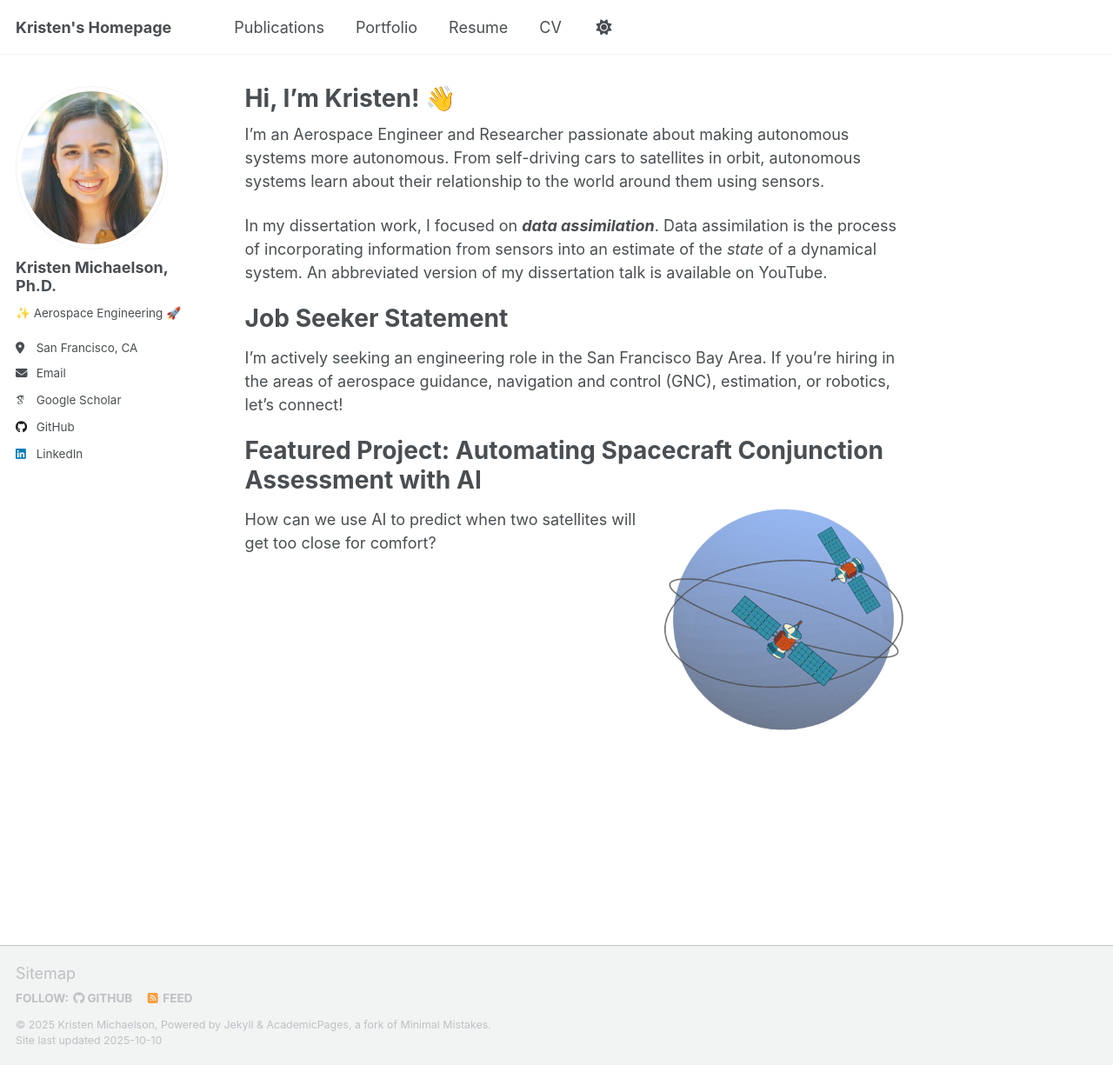
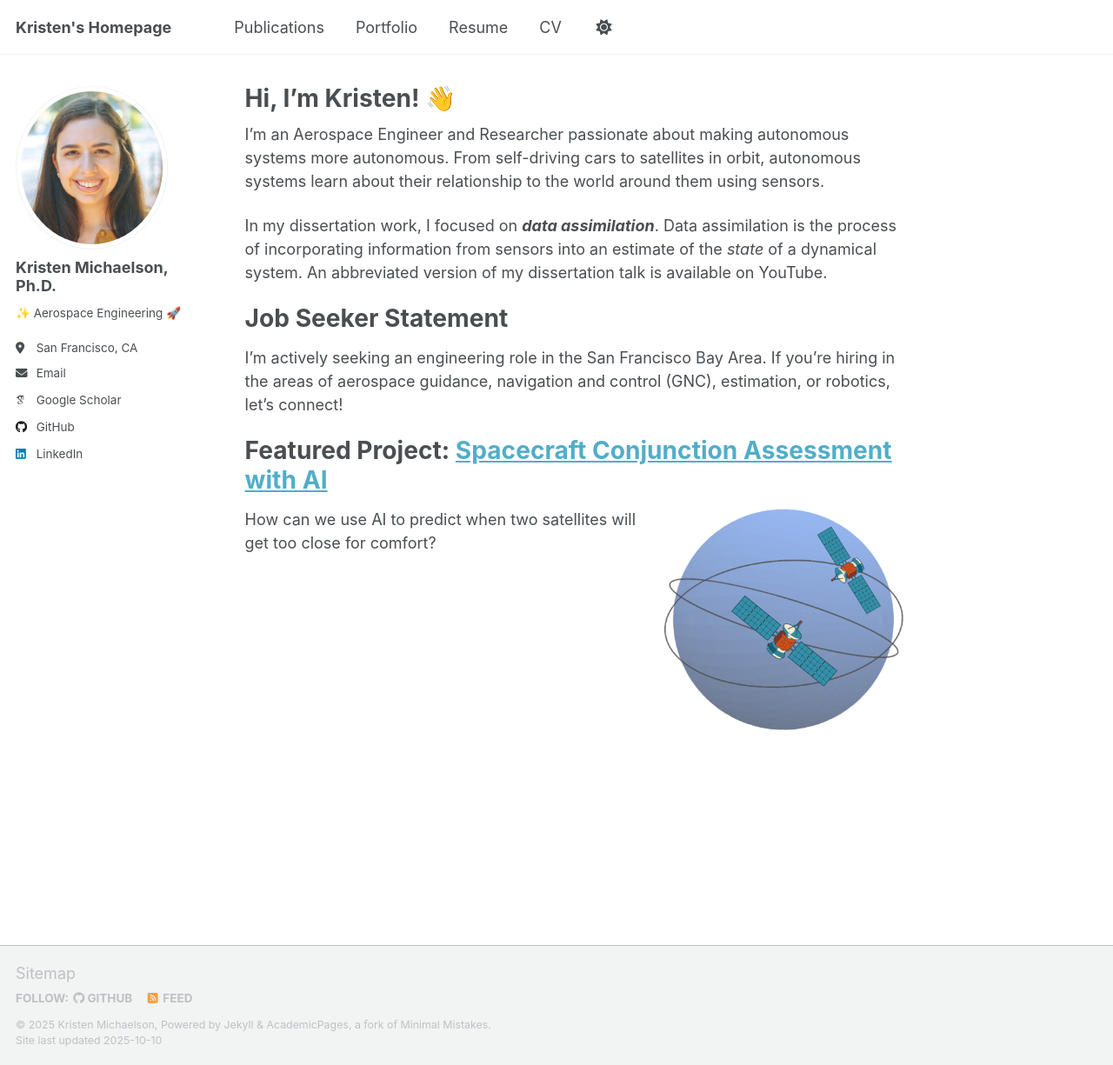
Before and after one commit to kristenmichaelson/kristenmichaelson.github.io, a Jekyll site: the page built from _pages/about.md, in a window 1280 px wide and 1225 px high. Shown: the whole window at 87% size. Built offline with Jekyll 4.4.1, drawn with Linux system fonts in a browser that asks for light colours; some web fonts are replaced; a script that is not in the unit is left out.

Commit message:
Update about.md

```diff
--- a/_pages/about.md
+++ b/_pages/about.md
@@ -15,7 +15,7 @@ Job Seeker Statement
 ======
 I'm actively seeking an engineering role in the San Francisco Bay Area. If you're hiring in the areas of aerospace guidance, navigation and control (GNC), estimation, or robotics, let's connect!
 
-Featured Project: Automating Spacecraft Conjunction Assessment with AI
+Featured Project: [Spacecraft Conjunction Assessment with AI](https://kristenmichaelson.github.io/portfolio/portfolio-1/)
 ======
 ![Spacecraft conjunction assessment](/images/cover-photo.png){: .align-right width="300px"}
 How can we use AI to predict when two satellites will get too close for comfort?
```
